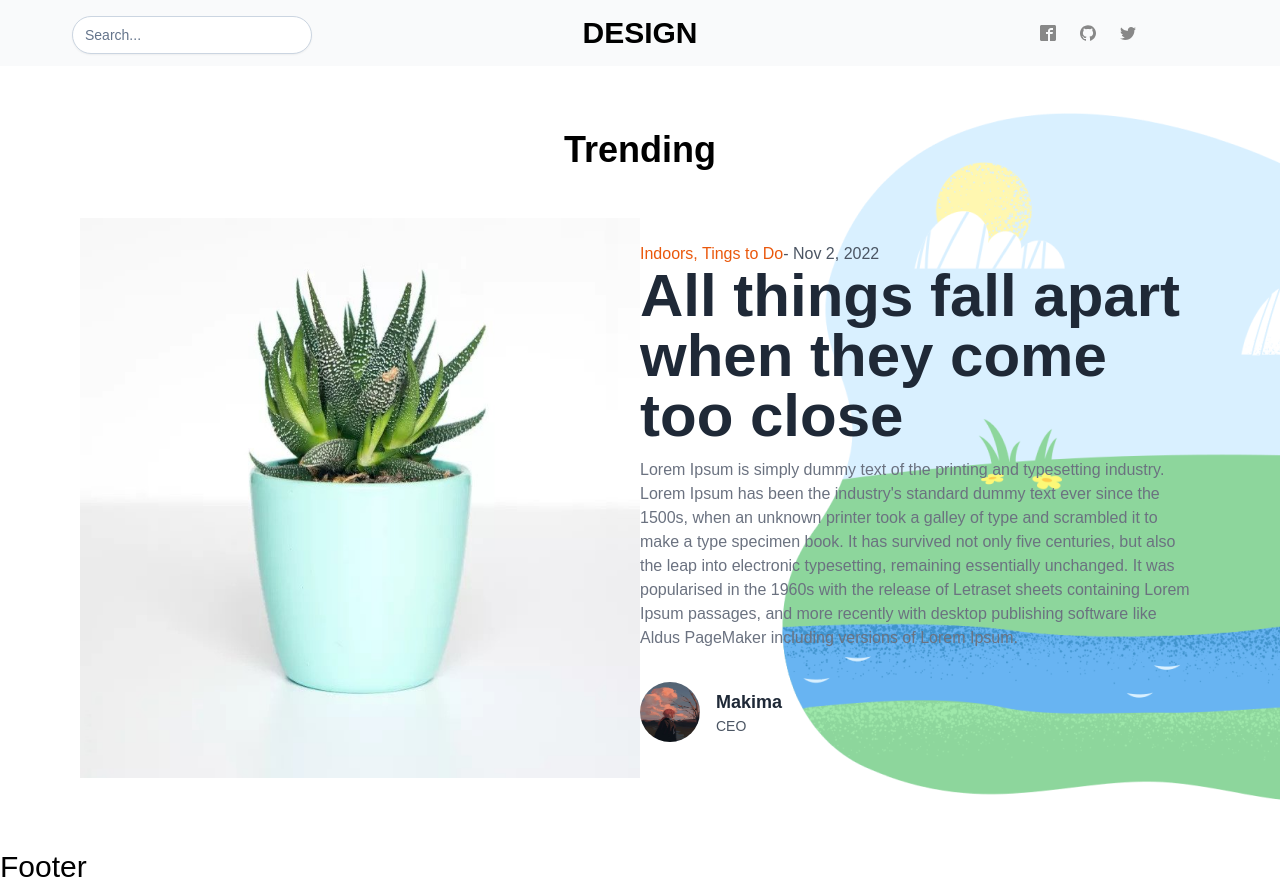
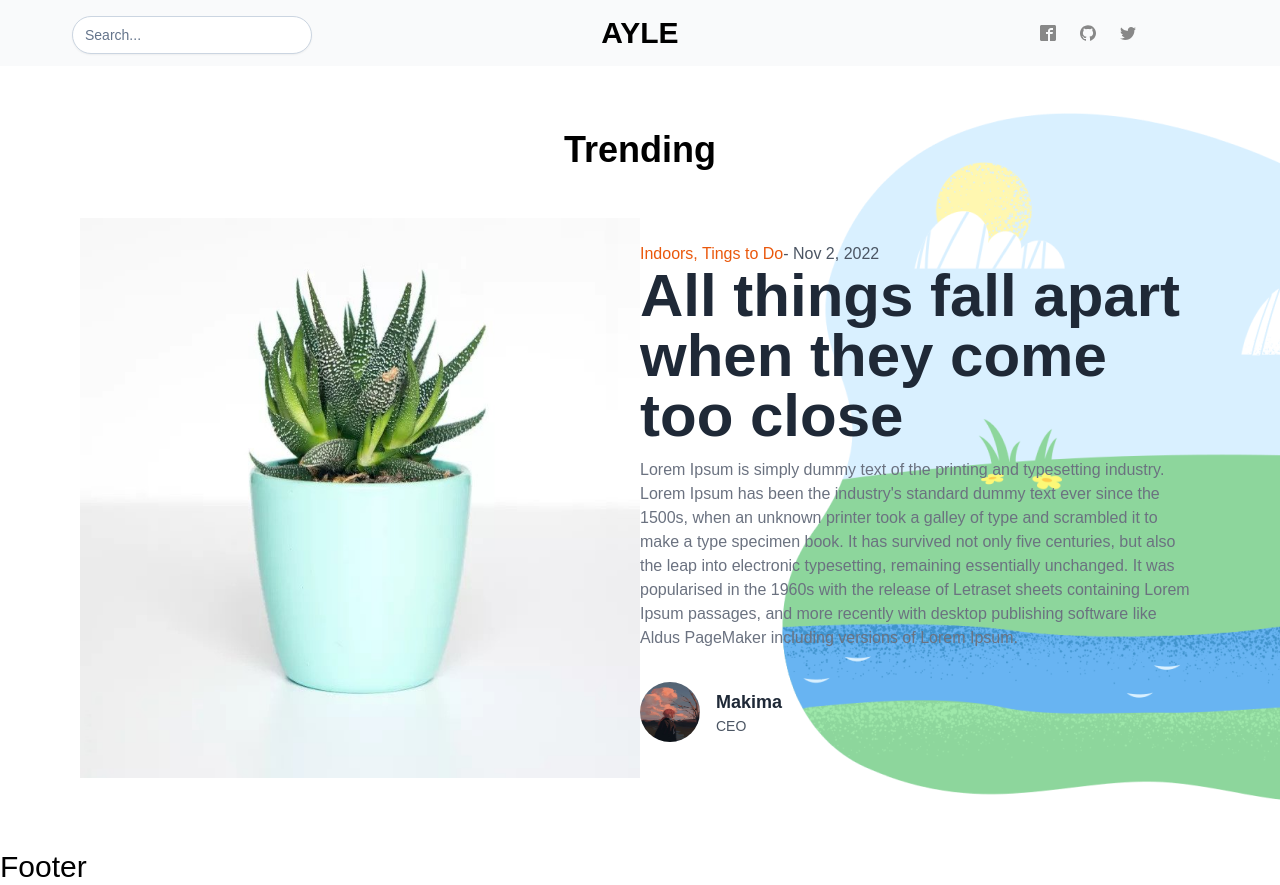
Before and after one commit to McVyp/blog, a Next.js app: page / in a window 1280 px wide. Built offline with nearby package versions, Linux system fonts and the light colour scheme.

Commit message:
changed header

```diff
--- a/components/header.js
+++ b/components/header.js
@@ -9,7 +9,7 @@ export default function Header() {
                 <input type="text" className="input-text"  placeholder="Search..."/>
             </div>
             <div className="shrink w-80 sm:order-2">
-                <Link href={"/"}><a className="font-bold uppercase text-3xl">Design</a></Link>
+                <Link href={"/"}><a className="font-bold uppercase text-3xl">Ayle</a></Link>
             </div>
             <div className="w-96 order-3 flex justify-center">
                 <div className="flex gap-6">
```
